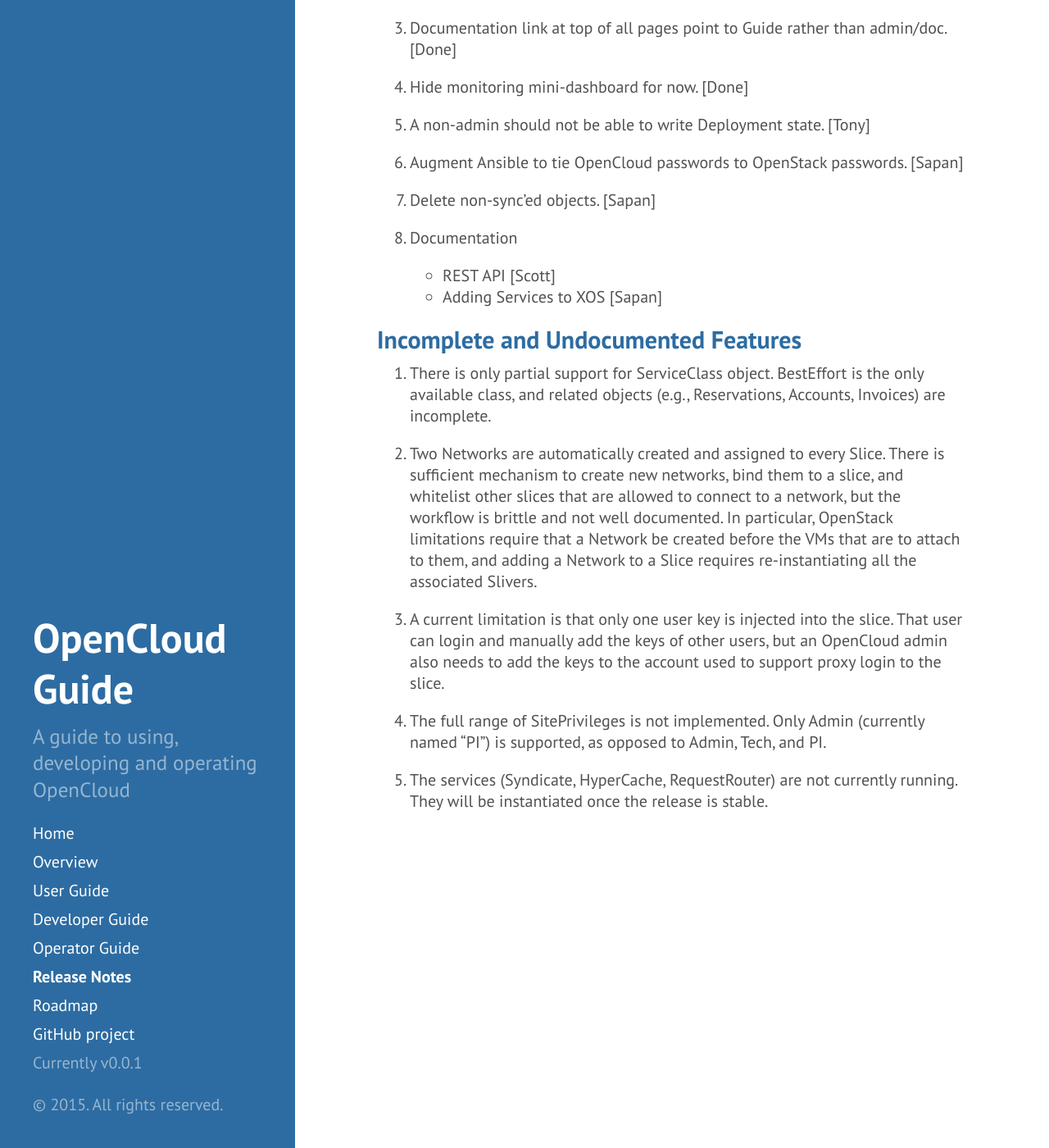
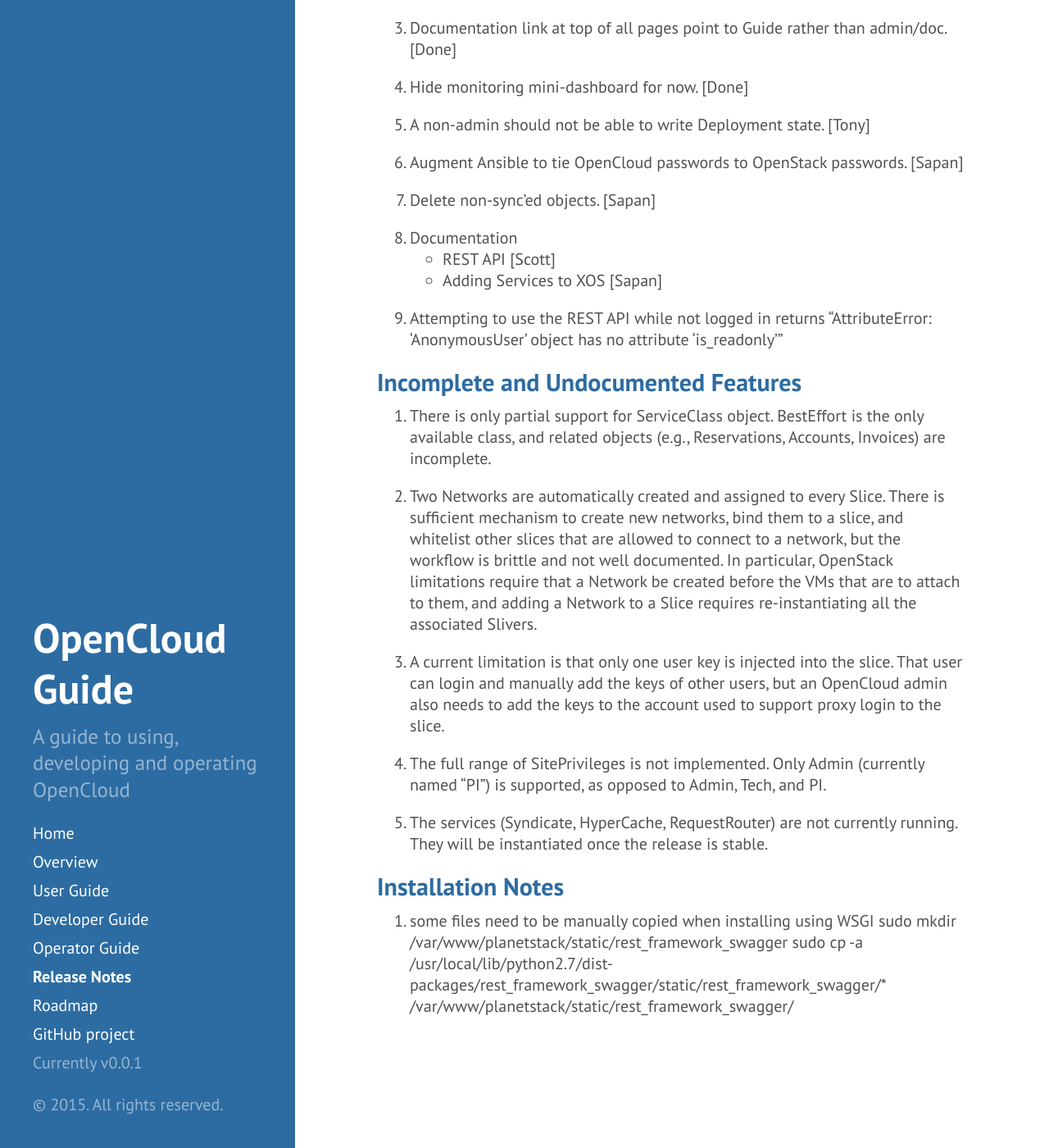
Before and after one commit to open-cloud/open-cloud.github.io.old, a Jekyll site: the page built from 4_notes.md, in a window 1280 px wide and 1400 px high, scrolled down 295 px. Shown: the whole window at 82% size. Built offline with Jekyll 4.4.1, drawn with Linux system fonts in a browser that asks for light colours; Markdown is read by kramdown in place of the engine named in the settings.

Commit message:
add notes about REST API and WSGI stuff

```diff
--- a/4_notes.md
+++ b/4_notes.md
@@ -24,6 +24,8 @@
 8. Documentation
    * REST API [Scott]
    * Adding Services to XOS [Sapan]
+
+9. Attempting to use the REST API while not logged in returns "AttributeError: 'AnonymousUser' object has no attribute 'is_readonly'"
 
 ##Incomplete and Undocumented Features
 
@@ -52,3 +54,9 @@
 5. The services (Syndicate, HyperCache, RequestRouter) are not
    currently running. They will be instantiated once the release
    is stable.
+
+## Installation Notes
+
+1. some files need to be manually copied when installing using WSGI
+    sudo mkdir /var/www/planetstack/static/rest_framework_swagger
+    sudo cp -a /usr/local/lib/python2.7/dist-packages/rest_framework_swagger/static/rest_framework_swagger/* /var/www/planetstack/static/rest_framework_swagger/
```
